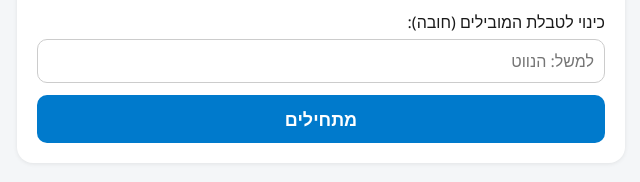
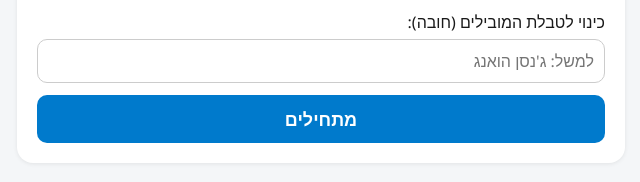
Before and after one commit to YanivSch/marvin-experiment, a plain HTML site: page maze/index.html in a window 1280 px wide. Shown: the part 438-620 px from the top of the page, 319-959 px from the left. Drawn offline with Linux system fonts and the light colour scheme.

Commit message:
Update placeholder text for nickname input field

```diff
--- a/maze/index.html
+++ b/maze/index.html
@@ -60,7 +60,7 @@
   <p><b>ניקוד:</b> כל מבוך שפתרתם נכון שווה נקודות. בכל שלב שני מבוכים שווים נקודה אחת ושניים שווים 10 נקודות. בסוף יוצגו המובילים בלוח הכיתה.</p>
   <p class="muted">24 מבוכים, כ-12 דקות. בכל מבוך יש זמן מוגבל: 25 שניות לקטן ו-60 לגדול. לא מקבלים משוב עד הסוף.</p>
   <label for="nick" style="display:block;margin-bottom:6px">כינוי לטבלת המובילים (חובה):</label>
-  <input id="nick" maxlength="12" autocomplete="off" placeholder="למשל: הנווט" required style="width:100%;font:inherit;padding:10px;border-radius:10px;border:1px solid #ccc;margin-bottom:6px;box-sizing:border-box">
+  <input id="nick" maxlength="12" autocomplete="off" placeholder="למשל: ג'נסן הואנג" required style="width:100%;font:inherit;padding:10px;border-radius:10px;border:1px solid #ccc;margin-bottom:6px;box-sizing:border-box">
   <p class="muted hidden" id="nickErr" style="color:#c0392b;margin:0 0 8px">צריך לכתוב כינוי כדי להתחיל.</p>
   <button class="primary" id="startBtn" style="margin-top:6px">מתחילים</button>
 </section>
```
